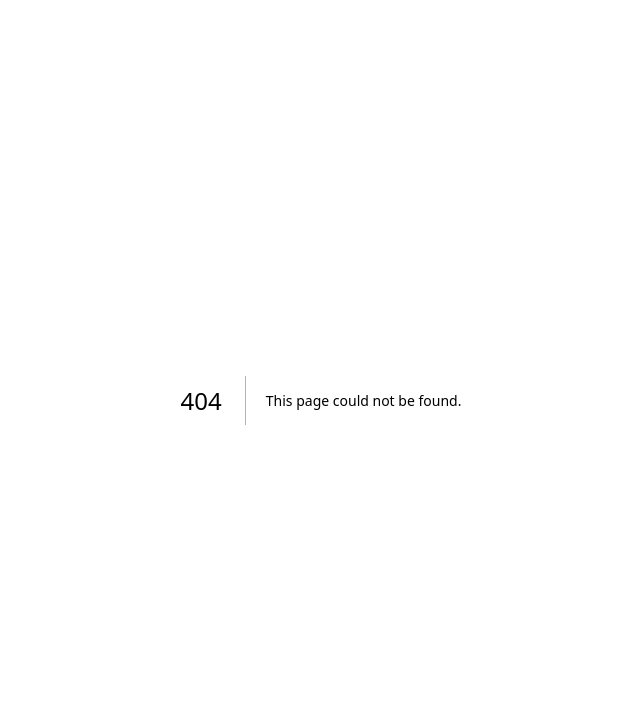
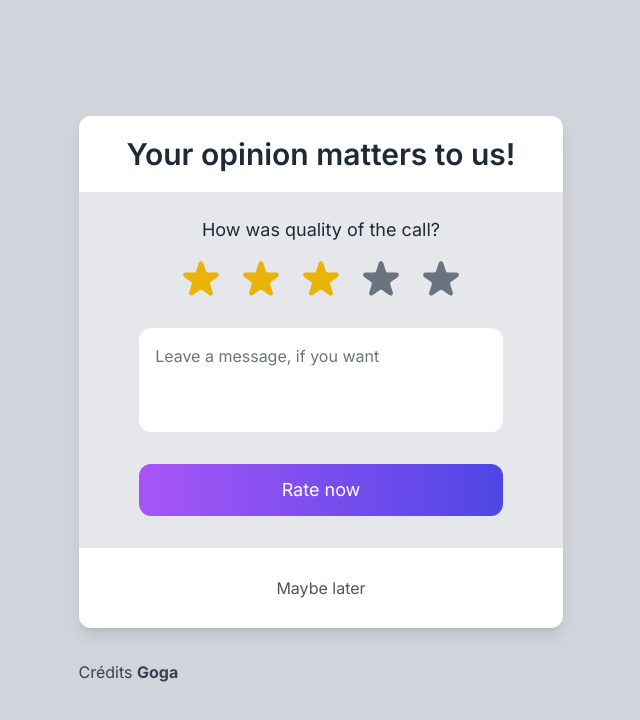
Before and after one commit to boxxxer908/next, a Next.js app: page /pages/tester/tailwind/rating in a window 1280 px wide. Before the commit this address had no page. Shown: the top 720 px of the page, without its empty margins (319-959 px from the left). Built offline with nearby package versions, Linux system fonts and the light colour scheme.

Commit message:
1st commmit

```diff
--- /dev/null
+++ b/app/pages/tester/tailwind/rating/my/page.jsx
@@ -0,0 +1,74 @@
+import React from "react"
+
+export default function MyRating() {
+  return (
+    <div class="bg-gray-300 p-10 min-h-screen">
+      <div className="bg-white max-w-xl  mx-auto rounded-md">
+        <div
+          class
+          className="text-3xl text-black p-5 justify-center align-middle flex "
+        >
+          Your opinion matters to us!
+        </div>
+        <div className="bg-gray-800 text-white flex flex-col p-10">
+          <div className="flex align-middle justify-center">
+            How was quality of the call?
+          </div>
+          <div className="p-2 ratings flex align-middle justify-center ">
+            <svg
+              class="w-12 h-12 text-yellow-500"
+              xmlns="http://www.w3.org/2000/svg"
+              viewBox="0 0 20 20"
+              fill="currentColor"
+            >
+              <path d="M9.049 2.927c.3-.921 1.603-.921 1.902 0l1.07 3.292a1 1 0 00.95.69h3.462c.969 0 1.371 1.24.588 1.81l-2.8 2.034a1 1 0 00-.364 1.118l1.07 3.292c.3.921-.755 1.688-1.54 1.118l-2.8-2.034a1 1 0 00-1.175 0l-2.8 2.034c-.784.57-1.838-.197-1.539-1.118l1.07-3.292a1 1 0 00-.364-1.118L2.98 8.72c-.783-.57-.38-1.81.588-1.81h3.461a1 1 0 00.951-.69l1.07-3.292z"></path>
+            </svg>
+            <svg
+              class="w-12 h-12 text-yellow-500"
+              xmlns="http://www.w3.org/2000/svg"
+              viewBox="0 0 20 20"
+              fill="currentColor"
+            >
+              <path d="M9.049 2.927c.3-.921 1.603-.921 1.902 0l1.07 3.292a1 1 0 00.95.69h3.462c.969 0 1.371 1.24.588 1.81l-2.8 2.034a1 1 0 00-.364 1.118l1.07 3.292c.3.921-.755 1.688-1.54 1.118l-2.8-2.034a1 1 0 00-1.175 0l-2.8 2.034c-.784.57-1.838-.197-1.539-1.118l1.07-3.292a1 1 0 00-.364-1.118L2.98 8.72c-.783-.57-.38-1.81.588-1.81h3.461a1 1 0 00.951-.69l1.07-3.292z"></path>
+            </svg>
+            <svg
+              class="w-12 h-12 text-yellow-500"
+              xmlns="http://www.w3.org/2000/svg"
+              viewBox="0 0 20 20"
+              fill="currentColor"
+            >
+              <path d="M9.049 2.927c.3-.921 1.603-.921 1.902 0l1.07 3.292a1 1 0 00.95.69h3.462c.969 0 1.371 1.24.588 1.81l-2.8 2.034a1 1 0 00-.364 1.118l1.07 3.292c.3.921-.755 1.688-1.54 1.118l-2.8-2.034a1 1 0 00-1.175 0l-2.8 2.034c-.784.57-1.838-.197-1.539-1.118l1.07-3.292a1 1 0 00-.364-1.118L2.98 8.72c-.783-.57-.38-1.81.588-1.81h3.461a1 1 0 00.951-.69l1.07-3.292z"></path>
+            </svg>
+            <svg
+              class="w-12 h-12 text-yellow-500"
+              xmlns="http://www.w3.org/2000/svg"
+              viewBox="0 0 20 20"
+              fill="currentColor"
+            >
+              <path d="M9.049 2.927c.3-.921 1.603-.921 1.902 0l1.07 3.292a1 1 0 00.95.69h3.462c.969 0 1.371 1.24.588 1.81l-2.8 2.034a1 1 0 00-.364 1.118l1.07 3.292c.3.921-.755 1.688-1.54 1.118l-2.8-2.034a1 1 0 00-1.175 0l-2.8 2.034c-.784.57-1.838-.197-1.539-1.118l1.07-3.292a1 1 0 00-.364-1.118L2.98 8.72c-.783-.57-.38-1.81.588-1.81h3.461a1 1 0 00.951-.69l1.07-3.292z"></path>
+            </svg>
+            <svg
+              class="w-12 h-12 text-yellow-500"
+              xmlns="http://www.w3.org/2000/svg"
+              viewBox="0 0 20 20"
+              fill="currentColor"
+            >
+              <path d="M9.049 2.927c.3-.921 1.603-.921 1.902 0l1.07 3.292a1 1 0 00.95.69h3.462c.969 0 1.371 1.24.588 1.81l-2.8 2.034a1 1 0 00-.364 1.118l1.07 3.292c.3.921-.755 1.688-1.54 1.118l-2.8-2.034a1 1 0 00-1.175 0l-2.8 2.034c-.784.57-1.838-.197-1.539-1.118l1.07-3.292a1 1 0 00-.364-1.118L2.98 8.72c-.783-.57-.38-1.81.588-1.81h3.461a1 1 0 00.951-.69l1.07-3.292z"></path>
+            </svg>
+          </div>
+
+          <textarea
+            className=" min-h-10 my-5 p-3 rounded"
+            placeholder="Leave a message, if you want"
+          ></textarea>
+
+          <div className="btn bg-indigo-700 font-semibold text-lg p-3 align-middle justify-center text-center">
+            <a href="#">Rate now</a>
+          </div>
+
+          <div className="footer"></div>
+        </div>
+      </div>
+    </div>
+  )
+}
--- /dev/null
+++ b/app/pages/tester/tailwind/rating/page.jsx
@@ -0,0 +1,94 @@
+import React from "react"
+
+export default function Test() {
+  return (
+    <div>
+      <div class="min-h-screen bg-gray-300 py-6 flex flex-col justify-center sm:py-12">
+        <div class="py-3 sm:max-w-xl sm:mx-auto">
+          <div class="bg-white min-w-1xl flex flex-col rounded-xl shadow-lg">
+            <div class="px-12 py-5">
+              <h2 class="text-gray-800 text-3xl font-semibold">
+                Your opinion matters to us!
+              </h2>
+            </div>
+            <div class="bg-gray-200 w-full flex flex-col items-center">
+              <div class="flex flex-col items-center py-6 space-y-3">
+                <span class="text-lg text-gray-800">
+                  How was quality of the call?
+                </span>
+                <div class="flex space-x-3">
+                  <svg
+                    class="w-12 h-12 text-yellow-500"
+                    xmlns="http://www.w3.org/2000/svg"
+                    viewBox="0 0 20 20"
+                    fill="currentColor"
+                  >
+                    <path d="M9.049 2.927c.3-.921 1.603-.921 1.902 0l1.07 3.292a1 1 0 00.95.69h3.462c.969 0 1.371 1.24.588 1.81l-2.8 2.034a1 1 0 00-.364 1.118l1.07 3.292c.3.921-.755 1.688-1.54 1.118l-2.8-2.034a1 1 0 00-1.175 0l-2.8 2.034c-.784.57-1.838-.197-1.539-1.118l1.07-3.292a1 1 0 00-.364-1.118L2.98 8.72c-.783-.57-.38-1.81.588-1.81h3.461a1 1 0 00.951-.69l1.07-3.292z" />
+                  </svg>
+                  <svg
+                    class="w-12 h-12 text-yellow-500"
+                    xmlns="http://www.w3.org/2000/svg"
+                    viewBox="0 0 20 20"
+                    fill="currentColor"
+                  >
+                    <path d="M9.049 2.927c.3-.921 1.603-.921 1.902 0l1.07 3.292a1 1 0 00.95.69h3.462c.969 0 1.371 1.24.588 1.81l-2.8 2.034a1 1 0 00-.364 1.118l1.07 3.292c.3.921-.755 1.688-1.54 1.118l-2.8-2.034a1 1 0 00-1.175 0l-2.8 2.034c-.784.57-1.838-.197-1.539-1.118l1.07-3.292a1 1 0 00-.364-1.118L2.98 8.72c-.783-.57-.38-1.81.588-1.81h3.461a1 1 0 00.951-.69l1.07-3.292z" />
+                  </svg>
+                  <svg
+                    class="w-12 h-12 text-yellow-500"
+                    xmlns="http://www.w3.org/2000/svg"
+                    viewBox="0 0 20 20"
+                    fill="currentColor"
+                  >
+                    <path d="M9.049 2.927c.3-.921 1.603-.921 1.902 0l1.07 3.292a1 1 0 00.95.69h3.462c.969 0 1.371 1.24.588 1.81l-2.8 2.034a1 1 0 00-.364 1.118l1.07 3.292c.3.921-.755 1.688-1.54 1.118l-2.8-2.034a1 1 0 00-1.175 0l-2.8 2.034c-.784.57-1.838-.197-1.539-1.118l1.07-3.292a1 1 0 00-.364-1.118L2.98 8.72c-.783-.57-.38-1.81.588-1.81h3.461a1 1 0 00.951-.69l1.07-3.292z" />
+                  </svg>
+                  <svg
+                    class="w-12 h-12 text-gray-500"
+                    xmlns="http://www.w3.org/2000/svg"
+                    viewBox="0 0 20 20"
+                    fill="currentColor"
+                  >
+                    <path d="M9.049 2.927c.3-.921 1.603-.921 1.902 0l1.07 3.292a1 1 0 00.95.69h3.462c.969 0 1.371 1.24.588 1.81l-2.8 2.034a1 1 0 00-.364 1.118l1.07 3.292c.3.921-.755 1.688-1.54 1.118l-2.8-2.034a1 1 0 00-1.175 0l-2.8 2.034c-.784.57-1.838-.197-1.539-1.118l1.07-3.292a1 1 0 00-.364-1.118L2.98 8.72c-.783-.57-.38-1.81.588-1.81h3.461a1 1 0 00.951-.69l1.07-3.292z" />
+                  </svg>
+                  <svg
+                    class="w-12 h-12 text-gray-500"
+                    xmlns="http://www.w3.org/2000/svg"
+                    viewBox="0 0 20 20"
+                    fill="currentColor"
+                  >
+                    <path d="M9.049 2.927c.3-.921 1.603-.921 1.902 0l1.07 3.292a1 1 0 00.95.69h3.462c.969 0 1.371 1.24.588 1.81l-2.8 2.034a1 1 0 00-.364 1.118l1.07 3.292c.3.921-.755 1.688-1.54 1.118l-2.8-2.034a1 1 0 00-1.175 0l-2.8 2.034c-.784.57-1.838-.197-1.539-1.118l1.07-3.292a1 1 0 00-.364-1.118L2.98 8.72c-.783-.57-.38-1.81.588-1.81h3.461a1 1 0 00.951-.69l1.07-3.292z" />
+                  </svg>
+                </div>
+              </div>
+              <div class="w-3/4 flex flex-col">
+                <textarea
+                  rows="3"
+                  class="p-4 text-gray-500 rounded-xl resize-none"
+                >
+                  Leave a message, if you want
+                </textarea>
+                <button class="py-3 my-8 text-lg bg-gradient-to-r from-purple-500 to-indigo-600 rounded-xl text-white">
+                  Rate now
+                </button>
+              </div>
+            </div>
+            <div class="h-20 flex items-center justify-center">
+              <a href="#" class="text-gray-600">
+                Maybe later
+              </a>
+            </div>
+          </div>
+
+          <div class="mt-8 text-gray-700">
+            Crédits{" "}
+            <a
+              class="font-bold"
+              href="https://dribbble.com/shots/12052834-Rating-popup"
+            >
+              Goga
+            </a>
+          </div>
+        </div>
+      </div>
+    </div>
+  )
+}
```
Also changed, not shown: 1 other file (tests, documents, lock files or other folders).
